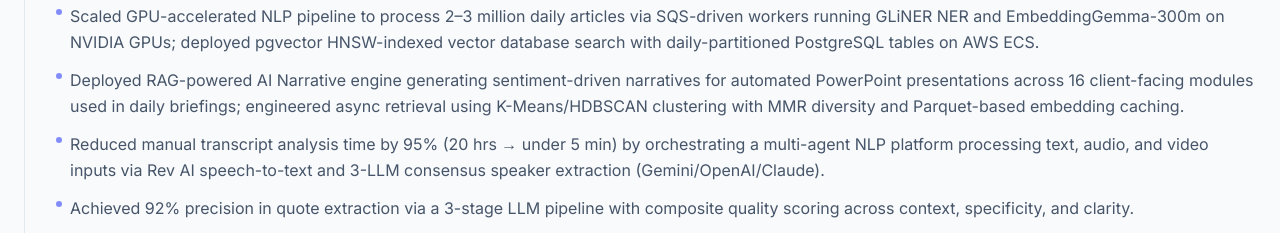
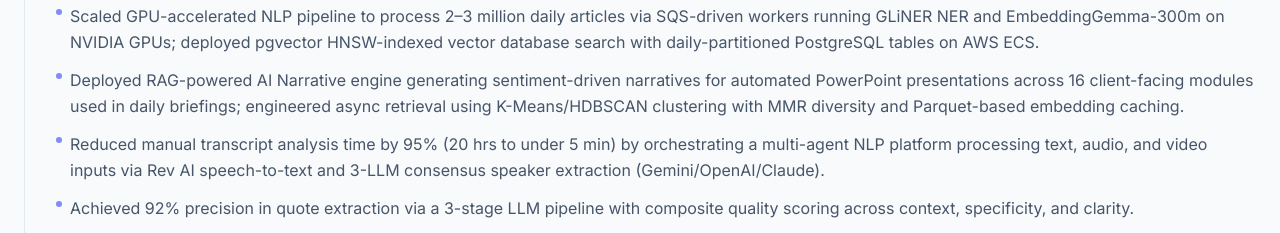
Before and after one commit to amannsyed/portfolio, a React (Vite) app: page / in a window 1280 px wide. Shown: the part 1540-1773 px from the top of the page. Built offline with nearby package versions, Linux system fonts and the light colour scheme.

Commit message:
update resume

```diff
--- a/constants.ts
+++ b/constants.ts
@@ -30,7 +30,7 @@
       "Engineered hybrid search engine fusing vector (pgvector HNSW), full-text (tsvector), and NER entity search with reciprocal rank fusion; implemented two-tier cache and per-user rate limiting.",
       "Scaled GPU-accelerated NLP pipeline to process 2–3 million daily articles via SQS-driven workers running GLiNER NER and EmbeddingGemma-300m on NVIDIA GPUs; deployed pgvector HNSW-indexed vector database search with daily-partitioned PostgreSQL tables on AWS ECS.",
       "Deployed RAG-powered AI Narrative engine generating sentiment-driven narratives for automated PowerPoint presentations across 16 client-facing modules used in daily briefings; engineered async retrieval using K-Means/HDBSCAN clustering with MMR diversity and Parquet-based embedding caching.",
-      "Reduced manual transcript analysis time by 95% (20 hrs → under 5 min) by orchestrating a multi-agent NLP platform processing text, audio, and video inputs via Rev AI speech-to-text and 3-LLM consensus speaker extraction (Gemini/OpenAI/Claude).",
+      "Reduced manual transcript analysis time by 95% (20 hrs to under 5 min) by orchestrating a multi-agent NLP platform processing text, audio, and video inputs via Rev AI speech-to-text and 3-LLM consensus speaker extraction (Gemini/OpenAI/Claude).",
       "Achieved 92% precision in quote extraction via a 3-stage LLM pipeline with composite quality scoring across context, specificity, and clarity.",
       "Improved sentiment model accuracy to 71% weighted F1 on 1,000 human-labeled articles by evaluating 33+ prompt configurations across 6 LLMs and benchmarking Llama 3.1/3.2 fine-tuning vs zero-shot approaches.",
       "Automated client newsletter curation via summarization pipeline processing 2,000+ articles per portfolio using multi-provider LLM architecture with multi-model A/B testing.",
```
Also changed, not shown: 1 other file (tests, documents, lock files or other folders).
